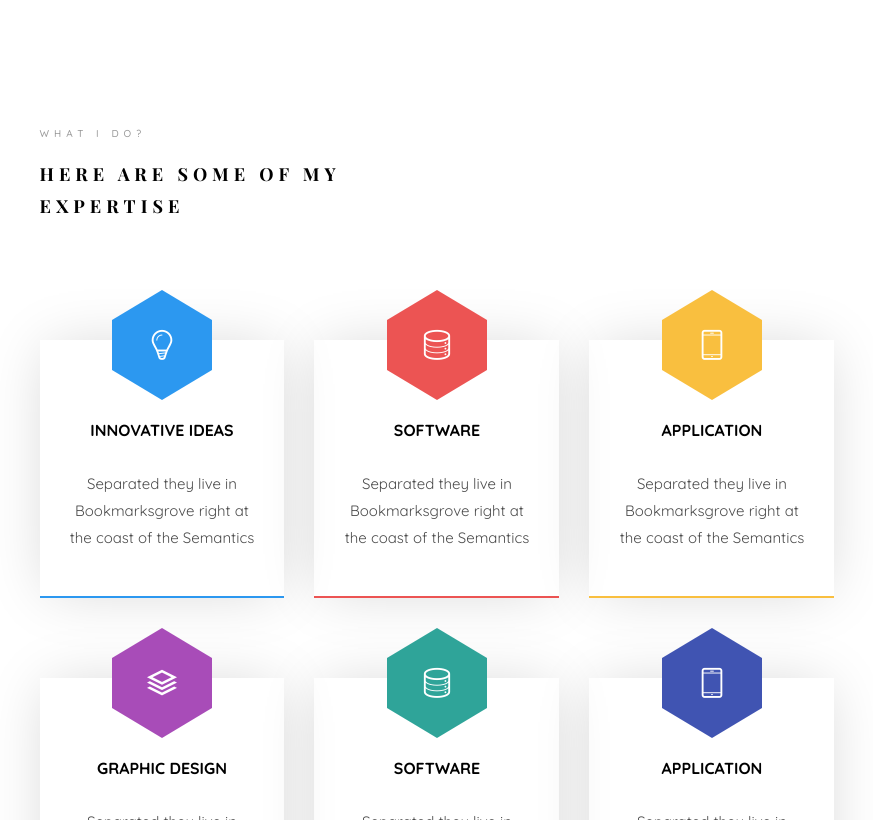
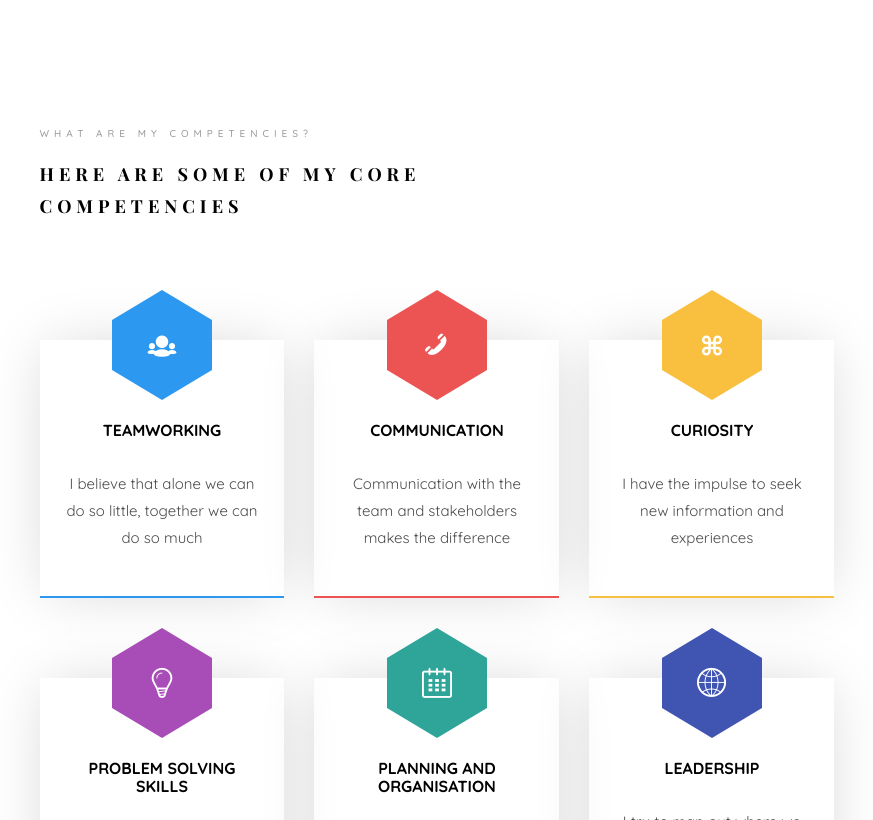
Before and after one commit to sensenye/sensenye.github.io, a plain HTML site: page index.html in a window 1280 px wide. Shown: the part 1980-2800 px from the top of the page, without its empty margins (353-1226 px from the left). Drawn offline with nearby package versions, Linux system fonts and the light colour scheme; files whose address does not match are found by name; a web font is replaced by a local one.

Commit message:
Competencies section added

```diff
--- a/index.html
+++ b/index.html
@@ -69,7 +69,7 @@
                         <ul>
                             <li class="active"><a href="#" data-nav-section="home">Home</a></li>
                             <li><a href="#" data-nav-section="about">About</a></li>
-                            <li><a href="#" data-nav-section="services">Services</a></li>
+                            <li><a href="#" data-nav-section="services">Competencies</a></li>
                             <li><a href="#" data-nav-section="skills">Skills</a></li>
                             <li><a href="#" data-nav-section="education">Education</a></li>
                             <li><a href="#" data-nav-section="experience">Experience</a></li>
@@ -124,7 +124,8 @@
                                             <span class="heading-meta">About Me</span>
                                             <h2 class="colorlib-heading">Who Am I?</h2>
                                             <p><strong>Hi I'm Sensen Ye</strong> and I'm currently studying Computer
-                                                Science and Business Management at the University Charles III of Madrid.<br><br>
+                                                Science and Business Management at the University Charles III of
+                                                Madrid.<br><br>
 
                                                 I consider myself a curious and enthusiastic person of technology since
                                                 I believe that it can change the way people live, and above all change
@@ -184,74 +185,74 @@
                         <div class="row">
                             <div class="col-md-6 col-md-offset-3 col-md-pull-3 animate-box"
                                 data-animate-effect="fadeInLeft">
-                                <span class="heading-meta">What I do?</span>
-                                <h2 class="colorlib-heading">Here are some of my expertise</h2>
+                                <span class="heading-meta">What are my competencies?</span>
+                                <h2 class="colorlib-heading">Here are some of my core competencies</h2>
                             </div>
                         </div>
                         <div class="row row-pt-md">
                             <div class="col-md-4 text-center animate-box">
                                 <div class="services color-1">
                                     <span class="icon">
-                                        <i class="icon-bulb"></i>
+                                        <i class="icon-group"></i>
                                     </span>
                                     <div class="desc">
-                                        <h3>Innovative Ideas</h3>
-                                        <p>Separated they live in Bookmarksgrove right at the coast of the Semantics</p>
+                                        <h3>Teamworking</h3>
+                                        <p>I believe that alone we can do so little, together we can do so much</p>
                                     </div>
                                 </div>
                             </div>
                             <div class="col-md-4 text-center animate-box">
                                 <div class="services color-2">
                                     <span class="icon">
-                                        <i class="icon-data"></i>
+                                        <i class="icon-phone"></i>
                                     </span>
                                     <div class="desc">
-                                        <h3>Software</h3>
-                                        <p>Separated they live in Bookmarksgrove right at the coast of the Semantics</p>
+                                        <h3>Communication</h3>
+                                        <p>Communication with the team and stakeholders makes the difference</p>
                                     </div>
                                 </div>
                             </div>
                             <div class="col-md-4 text-center animate-box">
                                 <div class="services color-3">
                                     <span class="icon">
-                                        <i class="icon-phone3"></i>
+                                        <i class="icon-point-of-interest"></i>
                                     </span>
                                     <div class="desc">
-                                        <h3>Application</h3>
-                                        <p>Separated they live in Bookmarksgrove right at the coast of the Semantics</p>
+                                        <h3>Curiosity</h3>
+                                        <p>I have the impulse to seek new information and experiences</p>
                                     </div>
                                 </div>
                             </div>
                             <div class="col-md-4 text-center animate-box">
                                 <div class="services color-4">
                                     <span class="icon">
-                                        <i class="icon-layers2"></i>
+                                        <i class="icon-bulb"></i>
                                     </span>
                                     <div class="desc">
-                                        <h3>Graphic Design</h3>
-                                        <p>Separated they live in Bookmarksgrove right at the coast of the Semantics</p>
+                                        <h3>Problem solving skills</h3>
+                                        <p>I analyse existing information to come up with appropriate solutions</p>
                                     </div>
                                 </div>
                             </div>
                             <div class="col-md-4 text-center animate-box">
                                 <div class="services color-5">
                                     <span class="icon">
-                                        <i class="icon-data"></i>
+                                        <i class="icon-calendar3"></i>
                                     </span>
                                     <div class="desc">
-                                        <h3>Software</h3>
-                                        <p>Separated they live in Bookmarksgrove right at the coast of the Semantics</p>
+                                        <h3>Planning and Organisation</h3>
+                                        <p>I am able to plan and organise my workload in order to achieve goals</p>
                                     </div>
                                 </div>
                             </div>
                             <div class="col-md-4 text-center animate-box">
                                 <div class="services color-6">
                                     <span class="icon">
-                                        <i class="icon-phone3"></i>
+                                        <i class="icon-world"></i>
                                     </span>
                                     <div class="desc">
-                                        <h3>Application</h3>
-                                        <p>Separated they live in Bookmarksgrove right at the coast of the Semantics</p>
+                                        <h3>Leadership</h3>
+                                        <p>I try to map out where we need to go to "win" as a team</p>
                                     </div>
                                 </div>
                             </div>
```
